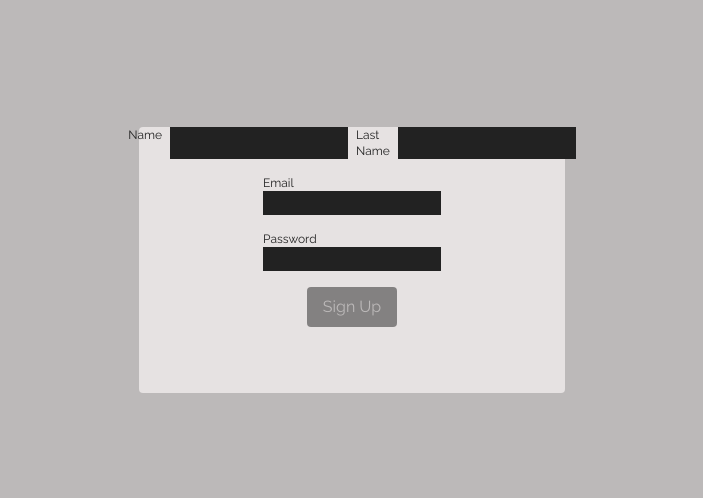
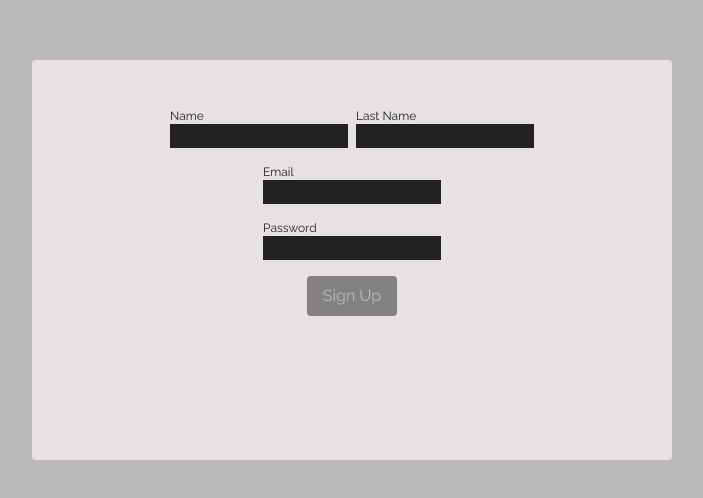
Before and after one commit to ngarciafle/Closset, a Next.js app: page /sign-up in a window 1280 px wide. Shown: the part 140-638 px from the top of the page, without its empty margins (288-991 px from the left). Built offline with nearby package versions, Linux system fonts and the light colour scheme.

Commit message:
better style form

```diff
--- a/app/(auth)/sign-up/page.tsx
+++ b/app/(auth)/sign-up/page.tsx
@@ -3,13 +3,17 @@ import { signUp } from "@/app/actions/signUp";
 
 export default function SignUp() {
   return (
-    <div className="bg-background-secondary size-1/3 rounded-sm">
-      <Form action={signUp} className="flex flex-col gap-4 items-center">
+    <div className="bg-background-secondary size-1/2 rounded-sm">
+      <Form action={signUp} className="flex flex-col gap-4 items-center mt-12">
         <div className=" flex flex-row gap-2">
-          <label className="font-barlow text-xs" htmlFor="name">Name</label>
-          <input type="text" className="bg-foreground text-background" id="name" name="name"/>
-          <label className="font-barlow text-xs" htmlFor="lastName">Last Name</label>
-          <input type="text" className="bg-foreground text-background" id="lastName" name="lastName"/>
+          <div className="flex flex-col ">
+            <label className="font-barlow text-xs" htmlFor="name">Name</label>
+            <input type="text" className="bg-foreground text-background" id="name" name="name"/>
+          </div>
+          <div className="flex flex-col ">
+            <label className="font-barlow text-xs" htmlFor="lastName">Last Name</label>
+            <input type="text" className="bg-foreground text-background" id="lastName" name="lastName"/>
+          </div>
         </div>
         <div className="flex flex-col ">
           <label className="font-barlow text-xs" htmlFor="email">Email</label>
```
